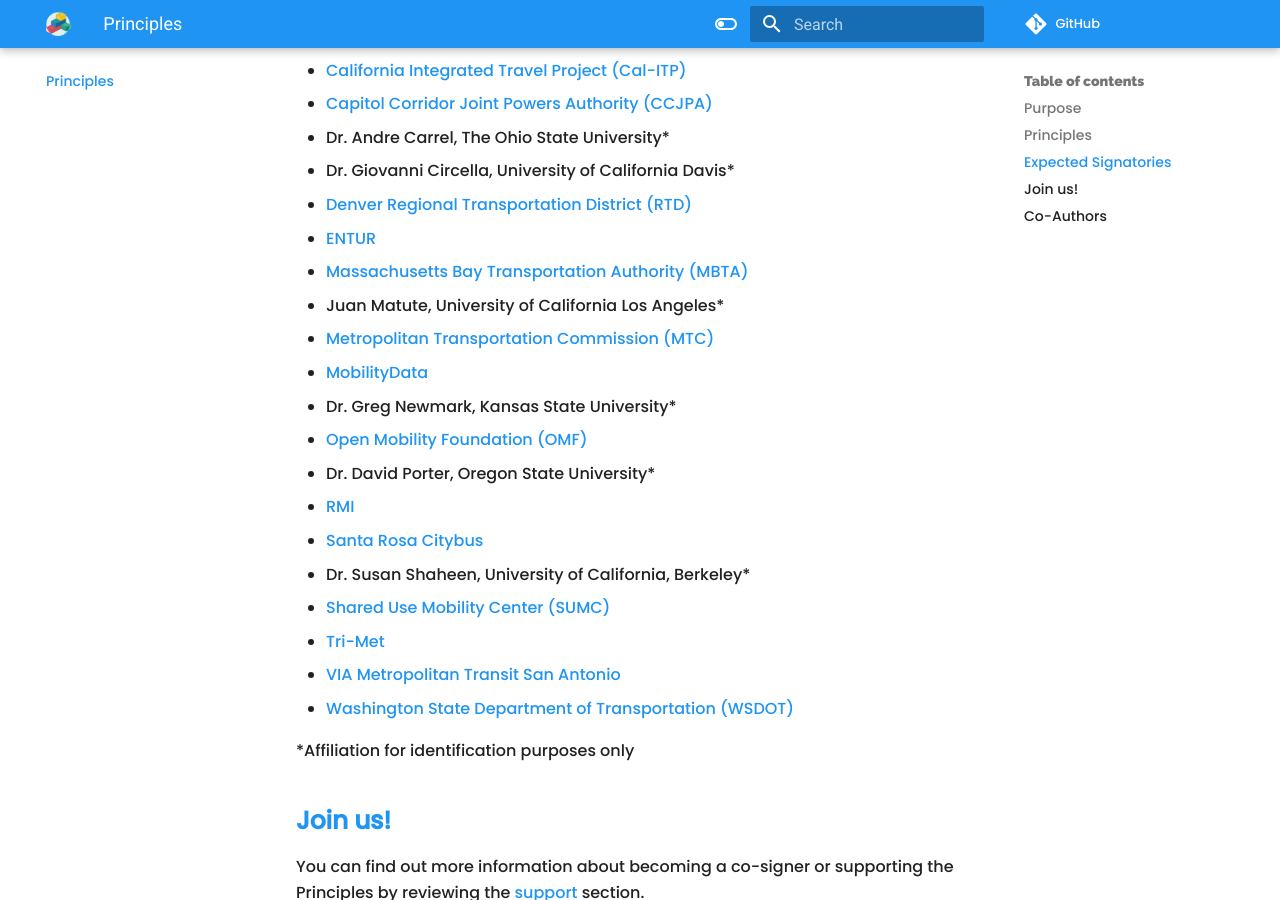
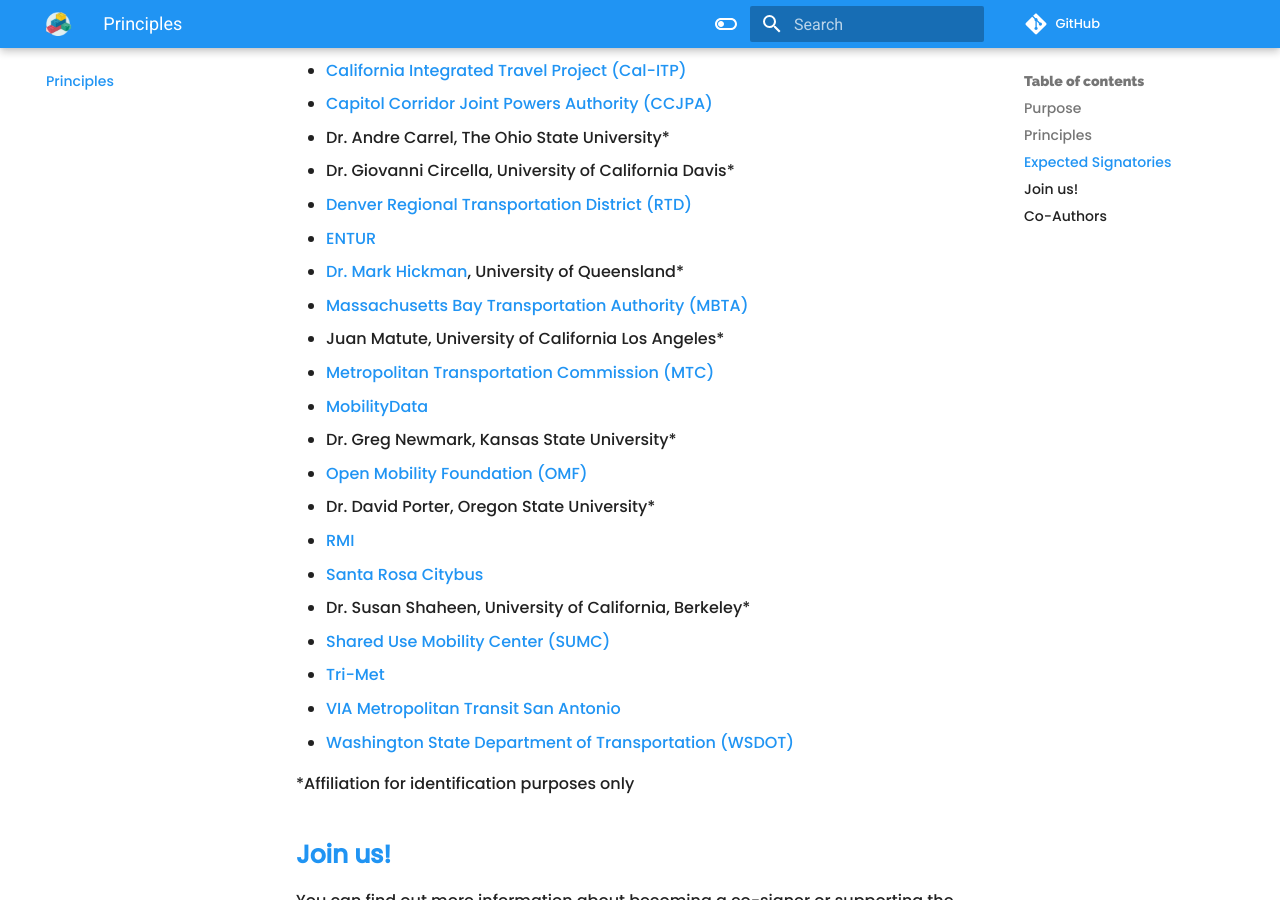
Before and after one commit to interoperable-mobility/principles, an MkDocs documentation site: the page built from docs/index.md, in a window 1280 px wide and 900 px high, scrolled down 2278 px. Built offline with MkDocs 1.6.1 and Material for MkDocs 9.7.7, drawn with Linux system fonts in a browser that asks for light colours; nearby versions of some CDN libraries; comment, search, counter and statistics services are not loaded.

Commit message:
Add Dr. Mark Hickman as expected co-signer

```diff
--- a/docs/index.md
+++ b/docs/index.md
@@ -48,6 +48,7 @@
 - Dr. Giovanni Circella, University of California Davis*
 - [Denver Regional Transportation District (RTD)](https://www.rtd-denver.com/)
 - [ENTUR](https://entur.no/)
+- [Dr. Mark Hickman](https://researchers.uq.edu.au/researcher/2972), University of Queensland*
 - [Massachusetts Bay Transportation Authority (MBTA)](https://www.mbta.com/)
 - Juan Matute, University of California Los Angeles*
 - [Metropolitan Transportation Commission (MTC)](http://bayareametro.org)
```
